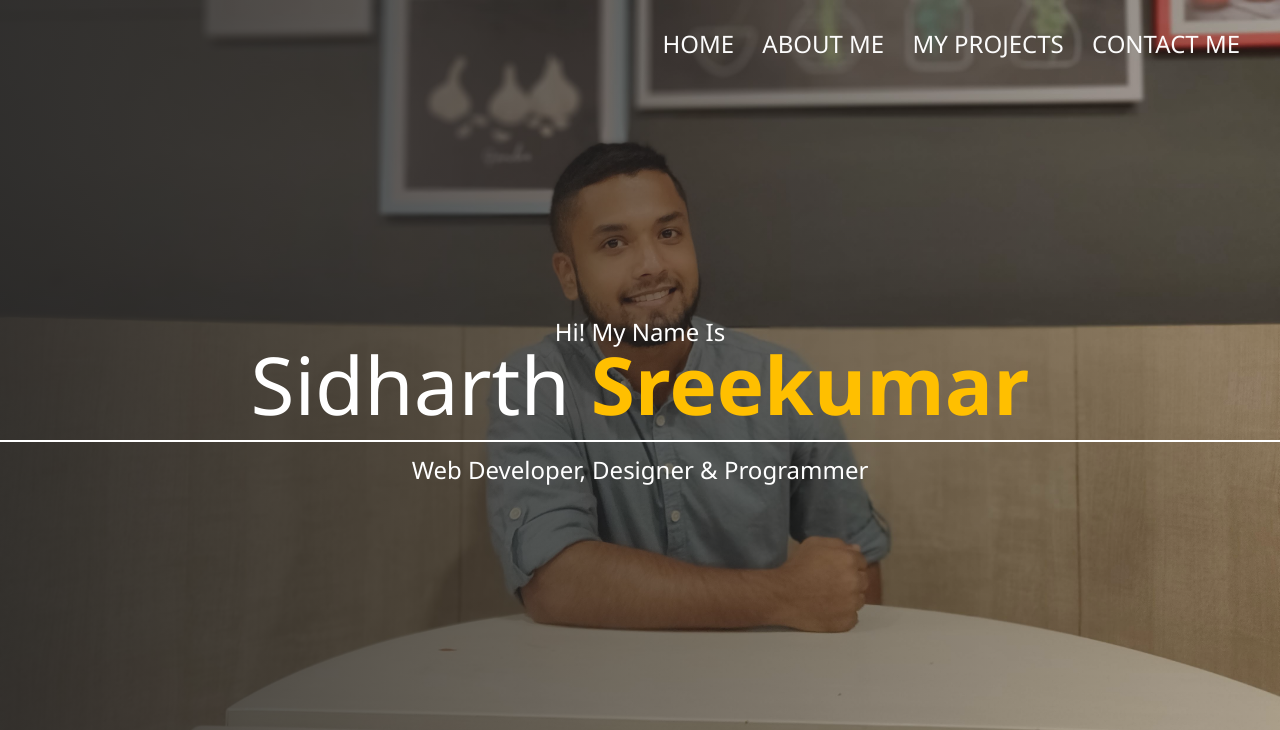
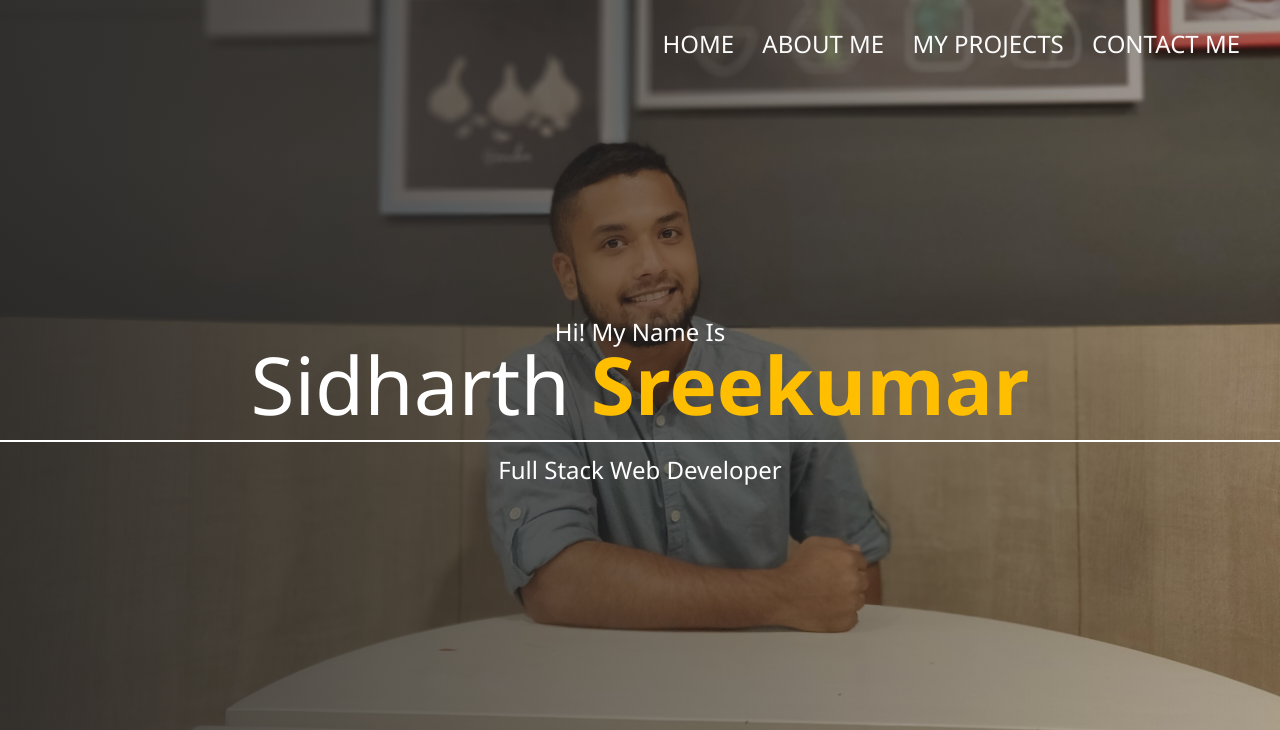
Before and after one commit to SidharthSreekumar/sidharthsreekumar, a plain HTML site: page index.html in a window 1280 px wide. Shown: the top 730 px of the page. Drawn offline with Linux system fonts and the light colour scheme.

Commit message:
Label changes

```diff
--- a/index.html
+++ b/index.html
@@ -4,7 +4,7 @@
     <meta charset="UTF-8" />
     <meta name="viewport" content="width=device-width, initial-scale=1.0" />
     <link rel="stylesheet" href="css/main.css" />
-    <title>Sidharth Sreekumar Portfolio</title>
+    <title>Sidharth Sreekumar | Home</title>
   </head>
   <body>
     <header>
@@ -36,7 +36,7 @@
         <h1 class="home__name">
           Sidharth <span class="home__name--last">Sreekumar</span>
         </h1>
-        <h2>Web Developer, Designer & Programmer</h2>
+        <h2>Full Stack Web Developer</h2>
         <div class="social-icons">
           <a href="https://github.com/SidharthSreekumar">
             <i class="fab fa-github fa-2x"></i>
```
Also changed, not shown: about.html (+1 -1 lines), contact.html (+1 -1 lines), projects.html (+1 -1 lines).
